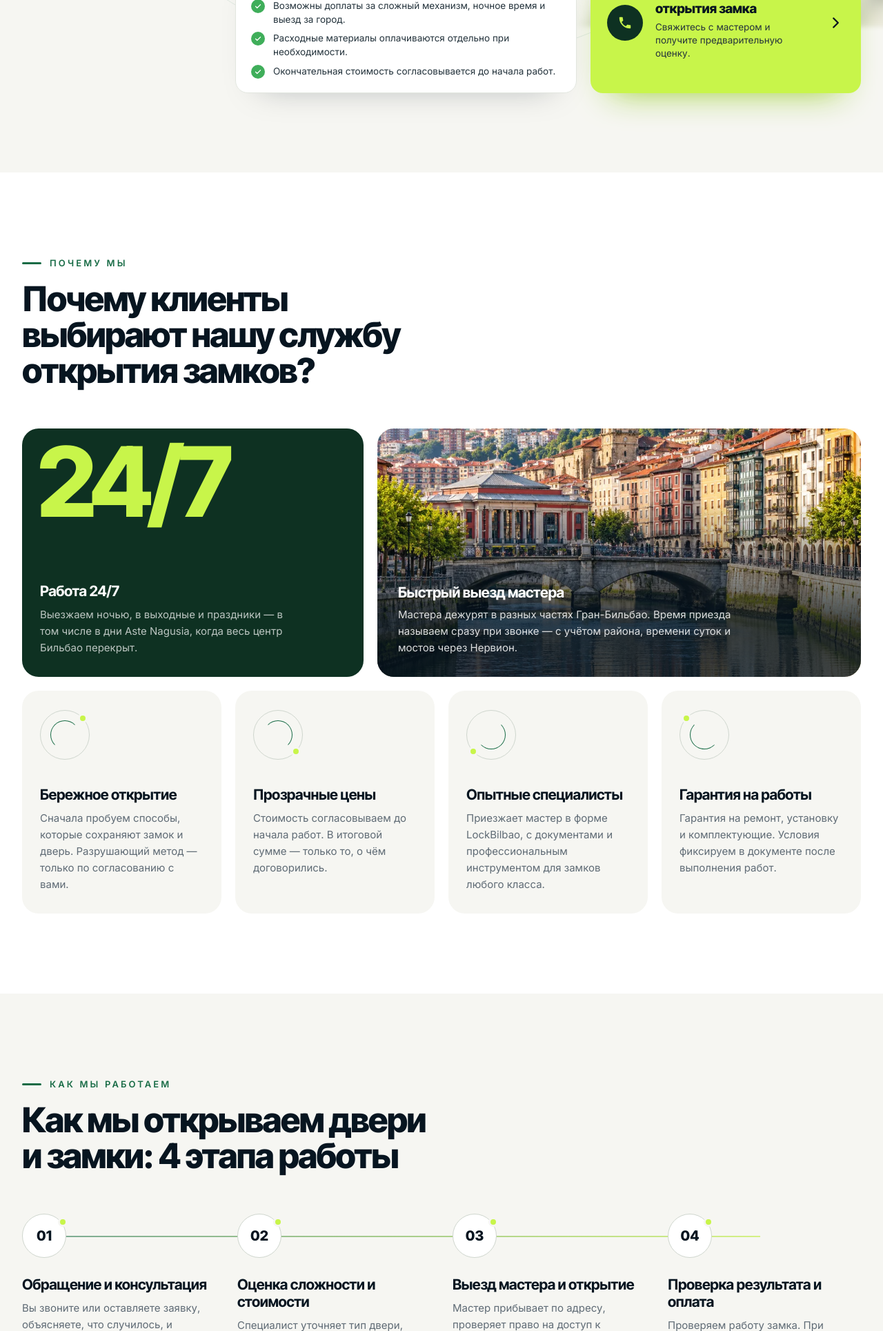
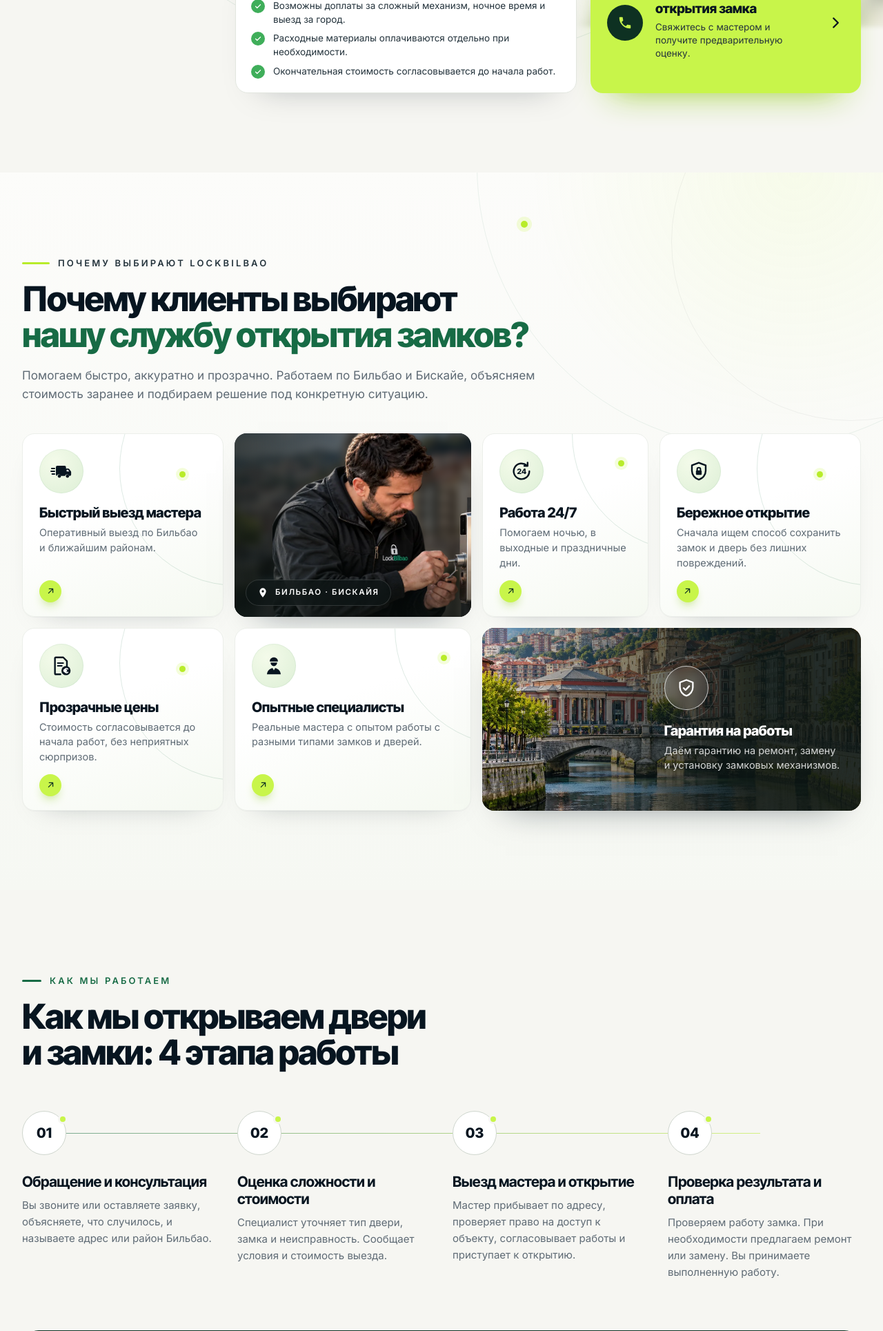
Before and after one commit to underproger/lockbilbao, a PHP site: page / in a window 1280 px wide. Shown: the part 2803-4732 px from the top of the page at 69% size. Run offline with PHP 8.4, Linux system fonts and the light colour scheme.

Commit message:
Редизайн блока «Почему выбирают LockBilbao»
- Сетка из 6 карточек и 2 фото-плашек по макету (24-колоночная сетка)
- Новые иконки: фургон, 24/7, щит с замком, документ с €, мастер, щит с галочкой
- Тексты, подзаголовок и лид — из макета
- Карточки кликабельны: ведут к районам, ценам, безопасности, о компании, звонку
- Планшет: карточки парами, мобила: одна колонка

Co-Authored-By: Claude Opus 5.5 <noreply@anthropic.com>
Claude-Session: https://claude.ai/code/session_01LJWcccLh2tSdCmK7sszm9H

```diff
--- a/css/style.css
+++ b/css/style.css
@@ -739,53 +739,129 @@ ul.pr-notes {
 .pr-cta__chev { width: 26px; height: 26px; flex: none; transition: transform .25s var(--ease); }
 .pr-cta:hover .pr-cta__chev { transform: translateX(4px); }
 
-/* ---------- Why us (bento) ---------- */
-.bento { display: grid; grid-template-columns: repeat(12, minmax(0, 1fr)); gap: 20px; }
-.tile {
-  position: relative;
-  grid-column: span 3;
-  display: flex; flex-direction: column; gap: 10px;
-  padding: 28px 26px 30px;
-  border-radius: var(--r-lg);
-  background: var(--paper);
-  overflow: hidden;
+/* ---------- Why us ---------- */
+.why {
+  overflow: hidden; overflow: clip;
+  background:
+    radial-gradient(50% 60% at 90% 0%, rgba(200, 245, 74, .09) 0%, rgba(200, 245, 74, 0) 60%),
+    linear-gradient(180deg, #FCFCFA 0%, #F6F8F3 100%);
 }
-.tile p { font-size: 15px; color: var(--muted); }
-.tile__title { font: 700 21px/1.2 var(--ff-display); letter-spacing: -.02em; color: var(--ink); }
-.tile__mark {
-  position: relative; width: 72px; height: 72px; margin-bottom: 28px;
-  border-radius: 50%; border: 1.5px solid var(--line-2);
+.why__deco { position: absolute; inset: 0; pointer-events: none; }
+.why__ring { position: absolute; border-radius: 50%; border: 1px solid rgba(23, 107, 69, .08); }
+.why__ring--a { width: 820px; height: 820px; left: 54%; top: -420px; }
+.why__ring--b { width: 520px; height: 520px; left: 76%; top: -160px; border-color: rgba(7, 21, 32, .05); }
+.why__spark { position: absolute; left: 59%; top: 70px; width: 10px; height: 10px; border-radius: 50%; background: var(--lime-2); box-shadow: 0 0 0 6px rgba(200, 245, 74, .2); }
+.why .container { position: relative; }
+
+.why__head { max-width: 860px; margin-bottom: clamp(30px, 3.5vw, 44px); }
+.why__title { margin-bottom: 18px; text-wrap: wrap; }
+.why__title .accent { display: block; color: var(--green); }
+.why__lead { font-size: clamp(16px, .95rem + .15vw, 17.5px); line-height: 1.6; color: var(--muted); max-width: 72ch; }
+
+.why-grid {
+  display: grid;
+  grid-template-columns: repeat(24, minmax(0, 1fr));
+  grid-auto-rows: minmax(216px, auto);
+  gap: 16px;
 }
-.tile__mark::before { content: ""; position: absolute; inset: 14px; border-radius: 50%; border: 1.5px solid var(--green); border-right-color: transparent; border-bottom-color: transparent; transform: rotate(var(--rot, 0deg)); }
-.tile__mark::after {
-  content: ""; position: absolute; width: 14px; height: 14px; border-radius: 50%;
-  background: var(--lime); border: 3px solid var(--paper);
-  left: var(--x, 54px); top: var(--y, 4px);
+.why-card--a { grid-column: span 6; }
+.why-photo--master { grid-column: span 7; }
+.why-card--b { grid-column: span 5; }
+.why-card--c { grid-column: span 6; }
+.why-card--d { grid-column: span 6; }
+.why-card--e { grid-column: span 7; }
+.why-photo--guarantee { grid-column: span 11; }
+
+/* светлая карточка */
+.why-card {
+  position: relative; overflow: hidden; isolation: isolate;
+  display: flex; flex-direction: column; align-items: flex-start;
+  padding: 22px 24px 20px;
+  border: 1px solid #ECEFEA; border-radius: 18px;
+  background: linear-gradient(160deg, #FFFFFF 40%, #F5F9F1 100%);
+  box-shadow: 0 1px 0 rgba(7, 21, 32, .03), 0 18px 40px -32px rgba(7, 21, 32, .35);
+  transition: border-color .3s, box-shadow .3s var(--ease), transform .3s var(--ease);
 }
-.tile__mark--b { --rot: 90deg; --x: 54px; --y: 52px; }
-.tile__mark--c { --rot: 180deg; --x: 2px; --y: 52px; }
-.tile__mark--d { --rot: 270deg; --x: 2px; --y: 4px; }
+.why-card::before {
+  content: ""; position: absolute; z-index: -1; width: 340px; height: 340px; right: -190px; top: -120px;
+  border-radius: 50%; border: 1px solid rgba(23, 107, 69, .14);
+}
+.why-card::after {
+  content: ""; position: absolute; z-index: -1; right: 54px; top: 54px; width: 9px; height: 9px; border-radius: 50%;
+  background: var(--lime-2); box-shadow: 0 0 0 5px rgba(200, 245, 74, .2);
+}
+.why-card--b::before, .why-card--e::before { right: -230px; top: -170px; }
+.why-card--b::after, .why-card--e::after { right: 34px; top: 38px; }
+.why-card:hover { border-color: #D8F0A9; transform: translateY(-3px); box-shadow: 0 1px 0 rgba(7, 21, 32, .03), 0 24px 44px -30px rgba(98, 150, 20, .45); }
 
-.tile--dark {
-  grid-column: span 5; min-height: 360px;
-  background: var(--forest); color: #fff;
-  justify-content: flex-end;
+.why-card__ic {
+  display: grid; place-items: center; width: 64px; height: 64px; border-radius: 50%;
+  background: radial-gradient(circle at 35% 30%, #F4FBEA 0%, #DDEFD6 100%);
+  color: var(--ink); margin-bottom: 16px;
+  box-shadow: inset 0 0 0 1px rgba(23, 107, 69, .06);
 }
-.tile--dark p { color: rgba(255, 255, 255, .72); max-width: 38ch; }
-.tile--dark .tile__title { color: #fff; margin-top: 0; }
-.tile .tile__big {
-  position: absolute; top: 18px; left: 22px;
-  font: 800 clamp(96px, 11vw, 168px)/.85 var(--ff-display);
-  letter-spacing: -.06em; color: var(--lime);
+.why-card__ic svg { width: 32px; height: 32px; }
+.why-card__title { font: 800 20px/1.2 var(--ff-display); letter-spacing: -.02em; color: var(--ink); }
+.why-card__text { margin: 6px 0 14px; font-size: 14.5px; line-height: 1.5; color: var(--muted); max-width: 32ch; }
+.why-card__go {
+  display: grid; place-items: center; width: 32px; height: 32px; margin-top: auto; border-radius: 50%;
+  background: var(--lime); color: var(--forest);
+  box-shadow: 0 8px 16px -8px rgba(140, 200, 20, .95);
+  transition: transform .25s var(--ease), background-color .2s;
 }
-.tile--photo { grid-column: span 7; min-height: 360px; padding: 0; justify-content: flex-end; color: #fff; }
-.tile--photo img { position: absolute; inset: 0; width: 100%; height: 100%; object-fit: cover; object-position: center 62%; }
-.tile__overlay {
-  position: relative; padding: 120px 30px 30px;
-  background: linear-gradient(180deg, rgba(7, 21, 32, 0) 0%, rgba(7, 21, 32, .78) 70%);
+.why-card__go svg { width: 15px; height: 15px; }
+.why-card__go::after { content: ""; position: absolute; inset: 0; } /* вся карточка кликабельна */
+.why-card:hover .why-card__go { transform: rotate(45deg); background: var(--lime-2); }
+
+/* фото-карточки */
+.why-photo {
+  position: relative; overflow: hidden; margin: 0;
+  border-radius: 18px; background: #1A2523;
+  box-shadow: 0 24px 50px -34px rgba(7, 21, 32, .55);
 }
-.tile__overlay .tile__title { color: #fff; }
-.tile__overlay p { color: rgba(255, 255, 255, .85); max-width: 52ch; margin-top: 8px; }
+.why-photo--master .why-photo__bg {
+  position: absolute; inset: -10%; width: 120%; height: 120%; max-width: none; object-fit: cover;
+  filter: blur(6px) brightness(.45) saturate(.6);
+}
+.why-photo--master::after {
+  content: ""; position: absolute; inset: 0;
+  background: linear-gradient(90deg, rgba(16, 26, 25, .55) 0%, rgba(16, 26, 25, 0) 55%), linear-gradient(0deg, rgba(10, 18, 17, .55) 0%, rgba(10, 18, 17, 0) 40%);
+}
+.why-photo--master .why-photo__img {
+  position: absolute; right: -2%; top: -6%; width: 86%; max-width: none; height: auto;
+  transition: transform .6s var(--ease);
+}
+.why-photo--master:hover .why-photo__img { transform: scale(1.03); }
+.why-photo__chip {
+  position: absolute; left: 16px; bottom: 16px; z-index: 2;
+  display: inline-flex; align-items: center; gap: 10px;
+  padding: 10px 16px; border-radius: 999px;
+  background: rgba(14, 22, 21, .62); border: 1px solid rgba(255, 255, 255, .14);
+  -webkit-backdrop-filter: blur(8px); backdrop-filter: blur(8px);
+  font: 600 11.5px/1 var(--ff-body); letter-spacing: .14em; text-transform: uppercase; color: #fff; white-space: nowrap;
+}
+.why-photo__chip svg { width: 16px; height: 16px; color: #fff; }
+
+.why-photo--guarantee .why-photo__img { position: absolute; inset: 0; width: 100%; height: 100%; object-fit: cover; object-position: 30% 55%; transition: transform .8s var(--ease); }
+.why-photo--guarantee:hover .why-photo__img { transform: scale(1.03); }
+.why-photo--guarantee::after {
+  content: ""; position: absolute; inset: 0;
+  background: linear-gradient(90deg, rgba(12, 22, 20, .05) 0%, rgba(12, 22, 20, .55) 42%, rgba(12, 22, 20, .9) 70%);
+}
+.why-photo__body {
+  position: relative; z-index: 2; height: 100%;
+  display: flex; flex-direction: column; justify-content: center;
+  margin-left: auto; width: min(52%, 330px); padding: 28px 30px 28px 0;
+}
+.why-photo__body .why-card__title { color: #fff; }
+.why-photo__body .why-card__text { color: rgba(255, 255, 255, .82); margin-bottom: 0; }
+.why-photo__ic {
+  position: relative; display: grid; place-items: center; width: 64px; height: 64px; margin-bottom: 18px; border-radius: 50%;
+  background: rgba(255, 255, 255, .1); border: 1.5px solid rgba(255, 255, 255, .7); color: #fff;
+  -webkit-backdrop-filter: blur(6px); backdrop-filter: blur(6px);
+}
+.why-photo__ic::before { content: ""; position: absolute; inset: -14px; border-radius: 50%; border: 1px solid rgba(255, 255, 255, .18); }
+.why-photo__ic svg { width: 30px; height: 30px; }
 
 /* ---------- Steps ---------- */
 .steps { position: relative; display: grid; grid-template-columns: repeat(4, minmax(0, 1fr)); gap: 32px; counter-reset: step; }
--- a/index.html
+++ b/index.html
@@ -247,6 +247,12 @@
   <symbol id="i-garage" viewBox="0 0 24 24"><g fill="none" stroke="currentColor" stroke-width="1.7" stroke-linecap="round" stroke-linejoin="round"><path d="M3 20.5V9l9-5.5L21 9v11.5"/><path d="M6.5 20.5V12h11v8.5M6.5 15h11M6.5 18h11"/></g></symbol>
   <symbol id="i-key" viewBox="0 0 24 24"><g fill="none" stroke="currentColor" stroke-width="1.7" stroke-linecap="round" stroke-linejoin="round"><circle cx="7.5" cy="15.5" r="5"/><path d="m11 12 9.5-9.5M15.5 7.5l3 3M18 5l2.5 2.5"/></g></symbol>
   <symbol id="i-moon" viewBox="0 0 24 24"><path fill="none" stroke="currentColor" stroke-width="1.7" stroke-linecap="round" stroke-linejoin="round" d="M12 3a6.5 6.5 0 0 0 9 9 9 9 0 1 1-9-9z"/></symbol>
+  <symbol id="i-van" viewBox="0 0 24 24"><path fill="currentColor" d="M6 7.5A1.5 1.5 0 0 1 7.5 6h8A1.5 1.5 0 0 1 17 7.5V9h2.3c.5 0 .9.2 1.2.6l1.8 2.4c.2.3.3.6.3.9v2.6a1.5 1.5 0 0 1-1.5 1.5h-.6a2.4 2.4 0 0 0-4.6 0h-4.4a2.4 2.4 0 0 0-4.6 0H7.5A1.5 1.5 0 0 1 6 15.5z"/><path fill="#fff" d="M17.7 10.3h1.4l1.4 1.9h-2.8z"/><circle cx="9.8" cy="17.3" r="1.8" fill="currentColor"/><circle cx="18.6" cy="17.3" r="1.8" fill="currentColor"/><path d="M1.5 9h3M.8 12h3.7M2 15h2.5" fill="none" stroke="currentColor" stroke-width="1.6" stroke-linecap="round"/></symbol>
+  <symbol id="i-clock24" viewBox="0 0 24 24"><path d="M20.5 12a8.5 8.5 0 1 1-2.5-6" fill="none" stroke="currentColor" stroke-width="1.8" stroke-linecap="round"/><path d="M18.6 2.6v3.6h-3.6" fill="none" stroke="currentColor" stroke-width="1.8" stroke-linecap="round" stroke-linejoin="round"/><text x="12.2" y="15.3" text-anchor="middle" font-size="8" font-weight="800" fill="currentColor" font-family="Inter Tight, Inter, Arial, sans-serif">24</text></symbol>
+  <symbol id="i-shield-lock" viewBox="0 0 24 24"><path d="M12 2.8 4.5 5.6v5.6c0 4.6 3.1 8.6 7.5 9.9 4.4-1.3 7.5-5.3 7.5-9.9V5.6z" fill="none" stroke="currentColor" stroke-width="1.8" stroke-linejoin="round"/><path d="M10.2 11.2V9.9a1.8 1.8 0 0 1 3.6 0v1.3" fill="none" stroke="currentColor" stroke-width="1.6"/><rect x="8.9" y="11.1" width="6.2" height="4.9" rx="1" fill="currentColor"/></symbol>
+  <symbol id="i-doc-euro" viewBox="0 0 24 24"><path d="M6 2.8h8l4 4V13M11 21.2H6a1 1 0 0 1-1-1V3.8a1 1 0 0 1 1-1" fill="none" stroke="currentColor" stroke-width="1.8" stroke-linecap="round" stroke-linejoin="round"/><path d="M8 9h6M8 12h4.5" fill="none" stroke="currentColor" stroke-width="1.6" stroke-linecap="round"/><circle cx="17" cy="17.2" r="5" fill="currentColor"/><path d="M19 15.4a2.3 2.3 0 1 0 0 3.6M14.6 16.6h3M14.6 17.9h3" fill="none" stroke="#fff" stroke-width="1.2" stroke-linecap="round"/></symbol>
+  <symbol id="i-worker" viewBox="0 0 24 24"><path fill="currentColor" d="M12 2.8c-2.6 0-4.4 1.8-4.4 4.1v.4h8.8v-.4c0-2.3-1.8-4.1-4.4-4.1z"/><path fill="currentColor" d="M8.4 8.4h7.2c-.2 2.2-1.7 3.9-3.6 3.9s-3.4-1.7-3.6-3.9zM4.5 21.2c.2-3.9 3.2-6.4 6.1-6.8l1.4 2.4 1.4-2.4c2.9.4 5.9 2.9 6.1 6.8z"/></symbol>
+  <symbol id="i-shield-check" viewBox="0 0 24 24"><path d="M12 2.8 4.5 5.6v5.6c0 4.6 3.1 8.6 7.5 9.9 4.4-1.3 7.5-5.3 7.5-9.9V5.6z" fill="none" stroke="currentColor" stroke-width="1.8" stroke-linejoin="round"/><path d="m8.8 12.2 2.2 2.2 4.3-4.5" fill="none" stroke="currentColor" stroke-width="1.9" stroke-linecap="round" stroke-linejoin="round"/></symbol>
   <symbol id="i-plus" viewBox="0 0 24 24"><path d="M12 5v14M5 12h14" fill="none" stroke="currentColor" stroke-width="2" stroke-linecap="round"/></symbol>
   <symbol id="i-camera" viewBox="0 0 24 24"><path d="M4 8h3l2-3h6l2 3h3a1 1 0 0 1 1 1v10a1 1 0 0 1-1 1H4a1 1 0 0 1-1-1V9a1 1 0 0 1 1-1z" fill="none" stroke="currentColor" stroke-width="1.8" stroke-linejoin="round"/><circle cx="12" cy="13.5" r="3.5" fill="none" stroke="currentColor" stroke-width="1.8"/></symbol>
   <symbol id="i-mail" viewBox="0 0 24 24"><rect x="3" y="5" width="18" height="14" rx="2" fill="none" stroke="currentColor" stroke-width="1.8"/><path d="m4 7 8 6 8-6" fill="none" stroke="currentColor" stroke-width="1.8" stroke-linejoin="round"/></symbol>
@@ -552,52 +558,60 @@
   </section>
 
   <!-- ============ 08. ПРЕИМУЩЕСТВА ============ -->
-  <section class="section" id="why" aria-labelledby="why-title">
+  <section class="section why" id="why" aria-labelledby="why-title">
+    <div class="why__deco" aria-hidden="true"><i class="why__ring why__ring--a"></i><i class="why__ring why__ring--b"></i><i class="why__spark"></i></div>
     <div class="container">
-      <header class="sec-head">
-        <div class="sec-head__main">
-          <p class="kicker"><i aria-hidden="true"></i>Почему мы</p>
-          <h2 class="h2" id="why-title">Почему клиенты выбирают нашу службу открытия замков?</h2>
-        </div>
+      <header class="why__head">
+        <p class="kicker kicker--lime"><i aria-hidden="true"></i>Почему выбирают LockBilbao</p>
+        <h2 class="h2 why__title" id="why-title">Почему клиенты выбирают <span class="accent">нашу службу открытия замков?</span></h2>
+        <p class="why__lead">Помогаем быстро, аккуратно и прозрачно. Работаем по Бильбао и Бискайе, объясняем стоимость заранее и подбираем решение под конкретную ситуацию.</p>
       </header>
 
-      <div class="bento">
-        <article class="tile tile--dark">
-          <p class="tile__big" aria-hidden="true">24/7</p>
-          <h3 class="tile__title">Работа 24/7</h3>
-          <p>Выезжаем ночью, в выходные и праздники — в том числе в дни Aste Nagusia, когда весь центр Бильбао перекрыт.</p>
+      <div class="why-grid">
+        <article class="why-card why-card--a">
+          <span class="why-card__ic"><svg aria-hidden="true"><use href="#i-van"/></svg></span>
+          <h3 class="why-card__title">Быстрый выезд мастера</h3>
+          <p class="why-card__text">Оперативный выезд по Бильбао и ближайшим районам.</p>
+          <a class="why-card__go" href="#areas" aria-label="Районы выезда"><svg aria-hidden="true"><use href="#i-arrow"/></svg></a>
         </article>
-
-        <article class="tile tile--photo">
-          <img src="img/casco-viejo.webp" alt="Каско-Вьехо и набережная реки Нервион в Бильбао" width="1000" height="1000" loading="lazy">
-          <div class="tile__overlay">
-            <h3 class="tile__title">Быстрый выезд мастера</h3>
-            <!-- TODO: если есть статистика — указать реальное среднее время приезда -->
-            <p>Мастера дежурят в разных частях Гран-Бильбао. Время приезда называем сразу при звонке — с учётом района, времени суток и мостов через Нервион.</p>
+        <figure class="why-photo why-photo--master">
+          <img class="why-photo__bg" src="img/casco-viejo-480.webp" alt="" aria-hidden="true" width="480" height="480" loading="lazy">
+          <img class="why-photo__img" src="img/master-640.webp" alt="Мастер LockBilbao открывает замок на выезде в Бильбао" width="640" height="794" loading="lazy">
+          <figcaption class="why-photo__chip"><svg aria-hidden="true"><use href="#i-pin"/></svg>Бильбао · Бискайя</figcaption>
+        </figure>
+        <article class="why-card why-card--b">
+          <span class="why-card__ic"><svg aria-hidden="true"><use href="#i-clock24"/></svg></span>
+          <h3 class="why-card__title">Работа 24/7</h3>
+          <p class="why-card__text">Помогаем ночью, в выходные и праздничные дни.</p>
+          <a class="why-card__go" href="tel:+34944123456" aria-label="Позвонить дежурному мастеру"><svg aria-hidden="true"><use href="#i-arrow"/></svg></a>
+        </article>
+        <article class="why-card why-card--c">
+          <span class="why-card__ic"><svg aria-hidden="true"><use href="#i-shield-lock"/></svg></span>
+          <h3 class="why-card__title">Бережное открытие</h3>
+          <p class="why-card__text">Сначала ищем способ сохранить замок и дверь без лишних повреждений.</p>
+          <a class="why-card__go" href="#safety" aria-label="Как мы открываем без повреждений"><svg aria-hidden="true"><use href="#i-arrow"/></svg></a>
+        </article>
+        <!-- TODO: подтверждённые цифры опыта и фото реальных мастеров -->
+        <article class="why-card why-card--d">
+          <span class="why-card__ic"><svg aria-hidden="true"><use href="#i-doc-euro"/></svg></span>
+          <h3 class="why-card__title">Прозрачные цены</h3>
+          <p class="why-card__text">Стоимость согласовывается до начала работ, без неприятных сюрпризов.</p>
+          <a class="why-card__go" href="#prices" aria-label="Цены на открытие замков"><svg aria-hidden="true"><use href="#i-arrow"/></svg></a>
+        </article>
+        <article class="why-card why-card--e">
+          <span class="why-card__ic"><svg aria-hidden="true"><use href="#i-worker"/></svg></span>
+          <h3 class="why-card__title">Опытные специалисты</h3>
+          <p class="why-card__text">Реальные мастера с опытом работы с разными типами замков и дверей.</p>
+          <a class="why-card__go" href="#about" aria-label="О компании и мастерах"><svg aria-hidden="true"><use href="#i-arrow"/></svg></a>
+        </article>
+        <!-- TODO: заменить фото на реальное (дверная ручка с замком) и указать срок гарантии -->
+        <article class="why-photo why-photo--guarantee">
+          <img class="why-photo__img" src="img/casco-viejo.webp" alt="" aria-hidden="true" width="1000" height="1000" loading="lazy">
+          <div class="why-photo__body">
+            <span class="why-photo__ic"><svg aria-hidden="true"><use href="#i-shield-check"/></svg></span>
+            <h3 class="why-card__title">Гарантия на работы</h3>
+            <p class="why-card__text">Даём гарантию на ремонт, замену и установку замковых механизмов.</p>
           </div>
-        </article>
-
-        <article class="tile">
-          <i class="tile__mark" aria-hidden="true"></i>
-          <h3 class="tile__title">Бережное открытие</h3>
-          <p>Сначала пробуем способы, которые сохраняют замок и дверь. Разрушающий метод — только по согласованию с вами.</p>
-        </article>
-        <article class="tile">
-          <i class="tile__mark tile__mark--b" aria-hidden="true"></i>
-          <h3 class="tile__title">Прозрачные цены</h3>
-          <p>Стоимость согласовываем до начала работ. В итоговой сумме — только то, о чём договорились.</p>
-        </article>
-        <article class="tile">
-          <i class="tile__mark tile__mark--c" aria-hidden="true"></i>
-          <h3 class="tile__title">Опытные специалисты</h3>
-          <!-- TODO: добавить подтверждённый опыт (лет), квалификацию, фото реальных мастеров -->
-          <p>Приезжает мастер в форме LockBilbao, с документами и профессиональным инструментом для замков любого класса.</p>
-        </article>
-        <article class="tile">
-          <i class="tile__mark tile__mark--d" aria-hidden="true"></i>
-          <h3 class="tile__title">Гарантия на работы</h3>
-          <!-- TODO: указать срок гарантии -->
-          <p>Гарантия на ремонт, установку и комплектующие. Условия фиксируем в документе после выполнения работ.</p>
         </article>
       </div>
     </div>
```
Also changed, not shown: other parts of css/style.css (+18 -12 lines).
